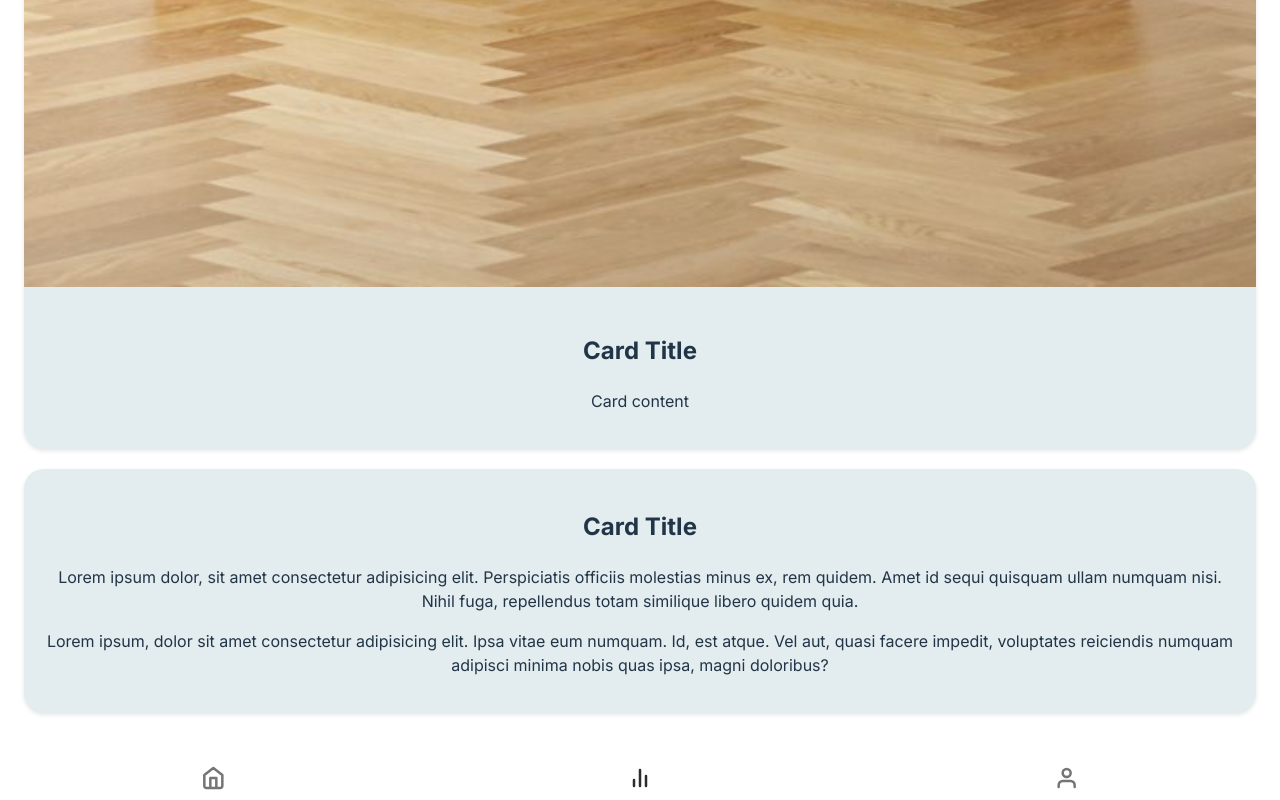
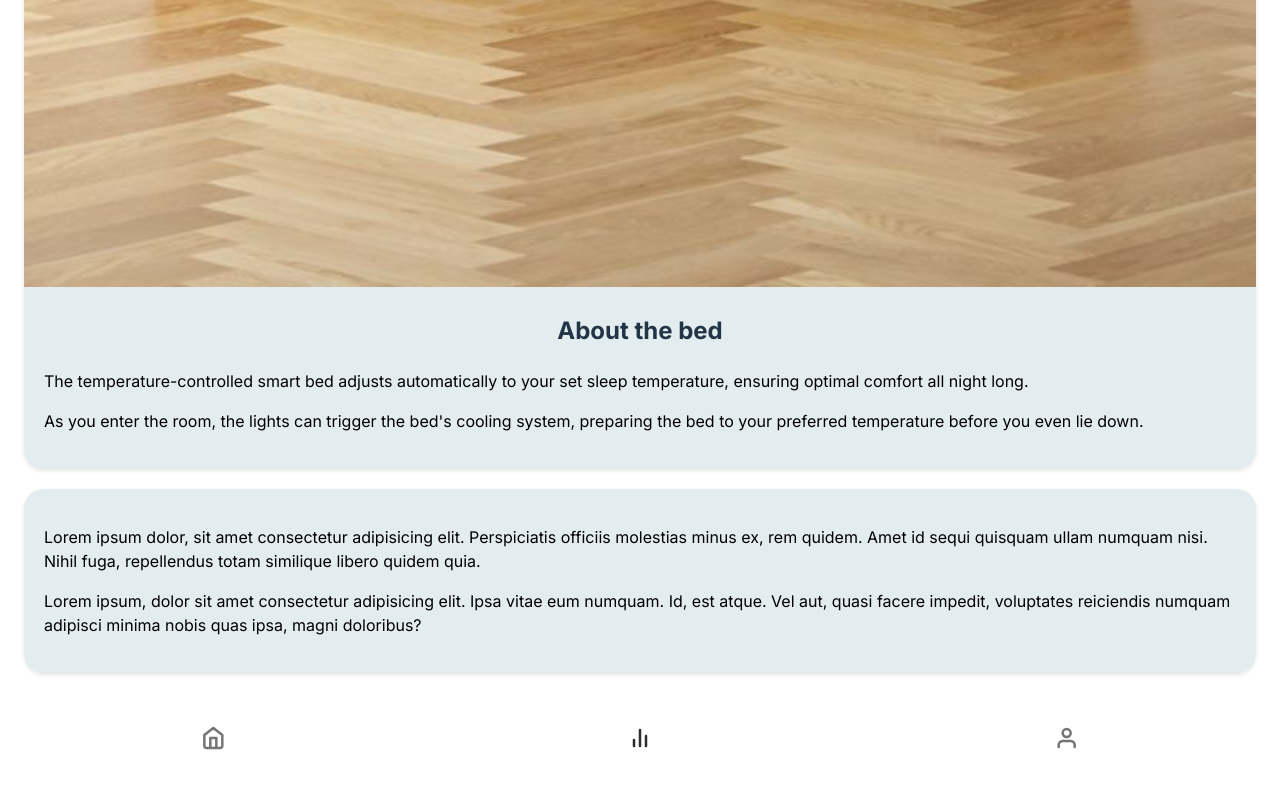
Before and after one commit to casperHansenTEOA/IKEASnark, a React (Vite) app in the folder Snark/: page / in a window 1280 px wide. Shown: the part 1094-1894 px from the top of the page. After the commit the page ends 1854 px from the top, so only its background shows below. Built offline with nearby package versions, Linux system fonts and the light colour scheme.

Commit message:
Page working?

```diff
--- a/Snark/src/components/Card/Card.css
+++ b/Snark/src/components/Card/Card.css
@@ -12,8 +12,16 @@
   border-top-right-radius: 20px;
   object-fit: fill;
   width: 100%;
+  margin-bottom: -20px;
 }
 
 .content {
   padding: 20px;
 }
+
+p {
+  color: var(--text-color);
+  font-size: 16px;
+  line-height: 1.5;
+  text-align: left;
+}
--- a/Snark/src/components/Card/Card.tsx
+++ b/Snark/src/components/Card/Card.tsx
@@ -2,18 +2,14 @@ import "./Card.css";
 
 type Props = {
   startImage?: string;
-  title?: string;
   children?: React.ReactNode;
 };
 
-const Card = ({ startImage, title, children }: Props) => {
+const Card = ({ startImage, children }: Props) => {
   return (
     <div className="card">
       {startImage && <img className="card-image" src={startImage} alt="card" />}
-      <div className="content">
-        <h2 className="title">{title}</h2>
-        {children}
-      </div>
+      <div className="content">{children}</div>
     </div>
   );
 };
--- a/Snark/src/global.css
+++ b/Snark/src/global.css
@@ -1,3 +1,4 @@
 :root{
   --card-bg: #e3ecef;
+  --text-color: #000000;
 }
--- a/Snark/src/routes/Root.css
+++ b/Snark/src/routes/Root.css
@@ -11,31 +11,3 @@
 .wrapper {
   padding: 1.5rem;
 }
-
-.logo {
-  height: 6em;
-  padding: 1.5em;
-  will-change: filter;
-  transition: filter 300ms;
-}
-.logo:hover {
-  filter: drop-shadow(0 0 2em #646cffaa);
-}
-.logo.react:hover {
-  filter: drop-shadow(0 0 2em #61dafbaa);
-}
-
-@keyframes logo-spin {
-  from {
-    transform: rotate(0deg);
-  }
-  to {
-    transform: rotate(360deg);
-  }
-}
-
-@media (prefers-reduced-motion: no-preference) {
-  a:nth-of-type(2) .logo {
-    animation: logo-spin infinite 20s linear;
-  }
-}
--- a/Snark/src/routes/Root.tsx
+++ b/Snark/src/routes/Root.tsx
@@ -8,10 +8,19 @@ function App() {
   return (
     <div className="wrapper">
       <h1>Snark</h1>
-      <Card startImage="src/assets/bed-img.jpg" title="Card Title">
-        <p>Card content</p>
+      <Card startImage="src/assets/bed-img.jpg">
+        <h2>About the bed</h2>
+        <p>
+          The temperature-controlled smart bed adjusts automatically to your set
+          sleep temperature, ensuring optimal comfort all night long.
+        </p>
+        <p>
+          As you enter the room, the lights can trigger the bed's cooling
+          system, preparing the bed to your preferred temperature before you
+          even lie down.
+        </p>
       </Card>
-      <Card title="Card Title">
+      <Card>
         <p>
           Lorem ipsum dolor, sit amet consectetur adipisicing elit. Perspiciatis
           officiis molestias minus ex, rem quidem. Amet id sequi quisquam ullam
```
